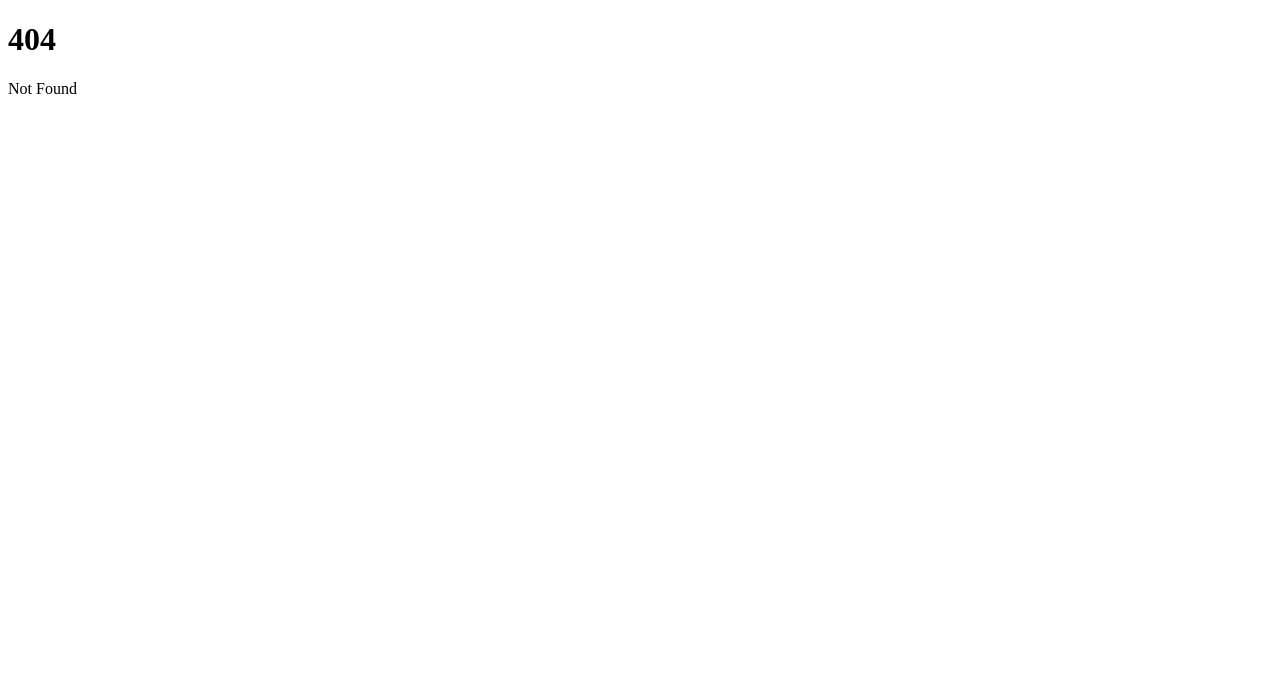
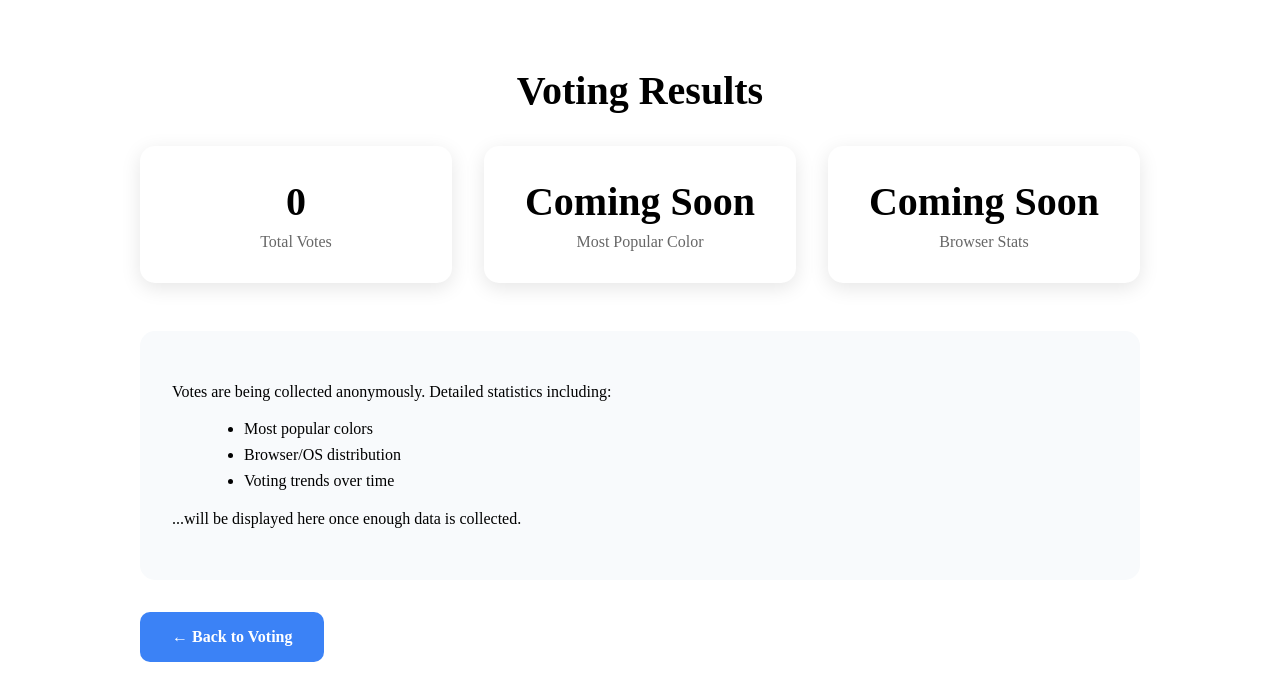
Before and after one commit to Etown-CS/best-color, a SvelteKit app: page /results in a window 1280 px wide. Before the commit this address had no page. Shown: the top 700 px of the page. Built offline with nearby package versions, Linux system fonts and the light colour scheme.

Commit message:
add results route

```diff
--- /dev/null
+++ b/src/routes/results/+page.svelte
@@ -0,0 +1,124 @@
+<script lang="ts">
+	import { page } from '$app/state';
+
+	// In a real app, you would fetch this data from an API endpoint
+	// For now, we'll show a message about the data being collected
+
+	let totalVotes = 0; // This would come from your database
+	let mostPopularColor = '#3b82f6'; // This would come from your database
+</script>
+
+<div class="container">
+	<h1>Voting Results</h1>
+
+	<div class="stats-grid">
+		<div class="stat-card">
+			<div class="stat-number">{totalVotes}</div>
+			<div class="stat-label">Total Votes</div>
+		</div>
+
+		<div class="stat-card">
+			<div class="stat-number">Coming Soon</div>
+			<div class="stat-label">Most Popular Color</div>
+		</div>
+
+		<div class="stat-card">
+			<div class="stat-number">Coming Soon</div>
+			<div class="stat-label">Browser Stats</div>
+		</div>
+	</div>
+
+	<div class="message">
+		<p>Votes are being collected anonymously. Detailed statistics including:</p>
+		<ul>
+			<li>Most popular colors</li>
+			<li>Browser/OS distribution</li>
+			<li>Voting trends over time</li>
+		</ul>
+		<p>...will be displayed here once enough data is collected.</p>
+	</div>
+
+	<a href="/" class="back-link">← Back to Voting</a>
+</div>
+
+<style>
+	.container {
+		max-width: 1000px;
+		margin: 0 auto;
+		padding: 2rem;
+		min-height: 100vh;
+	}
+
+	h1 {
+		font-size: 2.5rem;
+		margin-bottom: 2rem;
+		text-align: center;
+	}
+
+	.stats-grid {
+		display: grid;
+		grid-template-columns: repeat(auto-fit, minmax(250px, 1fr));
+		gap: 2rem;
+		margin-bottom: 3rem;
+	}
+
+	.stat-card {
+		background: white;
+		padding: 2rem;
+		border-radius: 15px;
+		box-shadow: 0 5px 20px rgba(0, 0, 0, 0.1);
+		text-align: center;
+		transition: transform 0.3s ease;
+	}
+
+	.stat-card:hover {
+		transform: translateY(-5px);
+	}
+
+	.stat-number {
+		font-size: 2.5rem;
+		font-weight: bold;
+		margin-bottom: 0.5rem;
+	}
+
+	.stat-label {
+		font-size: 1rem;
+		color: #666;
+	}
+
+	.message {
+		background: #f8fafc;
+		padding: 2rem;
+		border-radius: 15px;
+		margin-bottom: 2rem;
+	}
+
+	.message p {
+		margin-bottom: 1rem;
+		line-height: 1.6;
+	}
+
+	.message ul {
+		margin-left: 2rem;
+		margin-bottom: 1rem;
+	}
+
+	.message li {
+		margin-bottom: 0.5rem;
+	}
+
+	.back-link {
+		display: inline-block;
+		padding: 1rem 2rem;
+		background: #3b82f6;
+		color: white;
+		text-decoration: none;
+		border-radius: 10px;
+		font-weight: 600;
+		transition: background 0.3s ease;
+	}
+
+	.back-link:hover {
+		background: #2563eb;
+	}
+</style>
```
